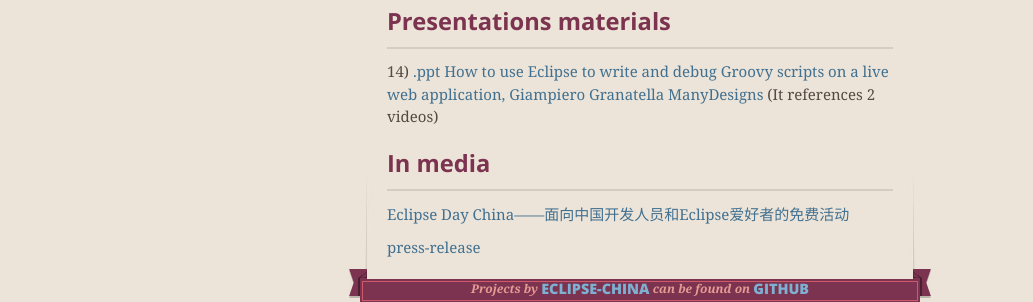
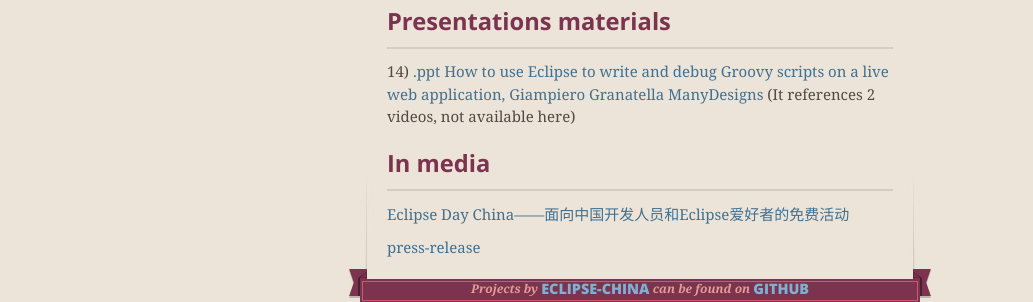
Before and after one commit to Eclipse-China/Eclipse-China.github.io, a Jekyll site: the page built from Day/index.md, in a window 1280 px wide. Shown: the part 1510-1812 px from the top of the page, without its empty margins (0-1033 px from the left). Built offline with Jekyll 4.4.1, drawn with Linux system fonts in a browser that asks for light colours; nearby versions of some CDN libraries; Markdown is read by kramdown in place of the engine named in the settings.

Commit message:
videos, not available here

```diff
--- a/Day/index.md
+++ b/Day/index.md
@@ -28,8 +28,7 @@
 ### Presentations materials
 
 14) [.ppt How to use Eclipse to write and debug Groovy scripts on a live web application, Giampiero Granatella
- ManyDesigns](Presentations/Granatella/How to use Eclipse Day Beijing - Granatella.ppt)
-	(It references 2 videos)
+ ManyDesigns](Presentations/Granatella/How to use Eclipse Day Beijing - Granatella.ppt) (It references 2 videos, not available here)
 
 ### In media
 
```
